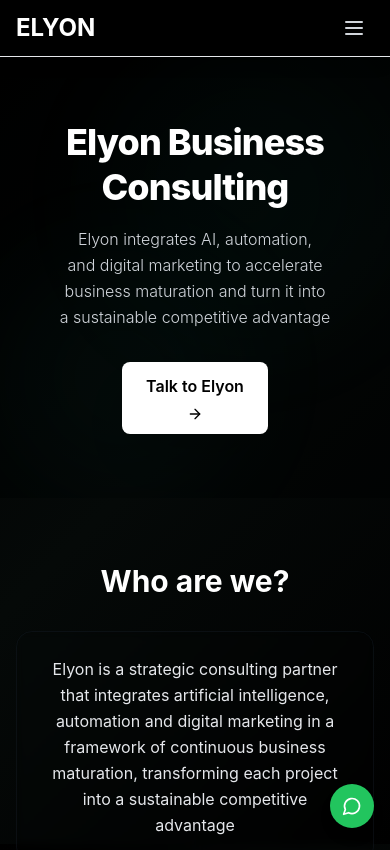
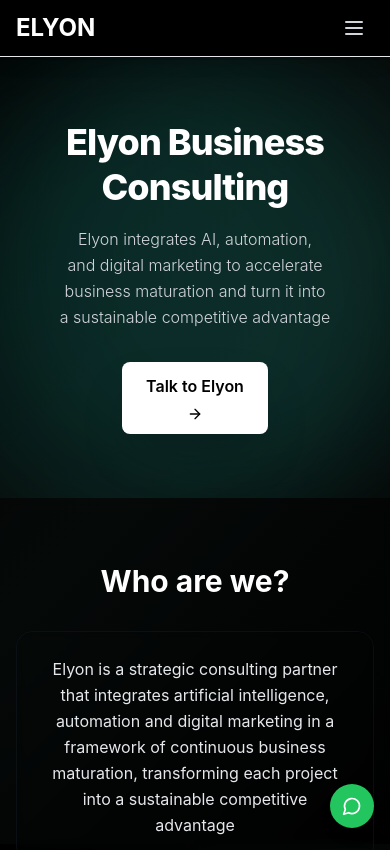
Before and after one commit to sibanezrios/elyon_page, a Next.js app: page /en in a window 390 px wide. Shown: the top 850 px of the page. Built offline with nearby package versions, Linux system fonts and the light colour scheme.

Commit message:
fixing background her

```diff
--- a/components/Hero.tsx
+++ b/components/Hero.tsx
@@ -70,11 +70,9 @@ export function Hero() {
         </div>
       </div>
 
-  {/* Decorative gradient orbs (non-interactive) */}
-  <div className="pointer-events-none absolute top-0 right-0 w-[280px] h-[280px] sm:w-[420px] sm:h-[420px] md:w-[500px] md:h-[500px] bg-brand-500 rounded-full mix-blend-normal sm:mix-blend-screen filter blur-3xl opacity-5 sm:opacity-10 animate-blob z-0" />
-  <div className="pointer-events-none absolute bottom-0 left-0 w-[280px] h-[280px] sm:w-[420px] sm:h-[420px] md:w-[500px] md:h-[500px] bg-brand-400 rounded-full mix-blend-normal sm:mix-blend-screen filter blur-3xl opacity-5 sm:opacity-10 animate-blob animation-delay-2000 z-0" />
-  {/* Mobile darkening overlay to match desktop tone */}
-  <div className="pointer-events-none absolute inset-0 bg-black/40 sm:bg-black/30 md:bg-transparent z-0" />
+  {/* Decorative gradient orbs (non-interactive) - unified across breakpoints */}
+  <div className="pointer-events-none absolute top-0 right-0 w-[500px] h-[500px] bg-brand-500 rounded-full mix-blend-screen filter blur-3xl opacity-10 animate-blob z-0" />
+  <div className="pointer-events-none absolute bottom-0 left-0 w-[500px] h-[500px] bg-brand-400 rounded-full mix-blend-screen filter blur-3xl opacity-10 animate-blob animation-delay-2000 z-0" />
     </section>
   );
 }
```
